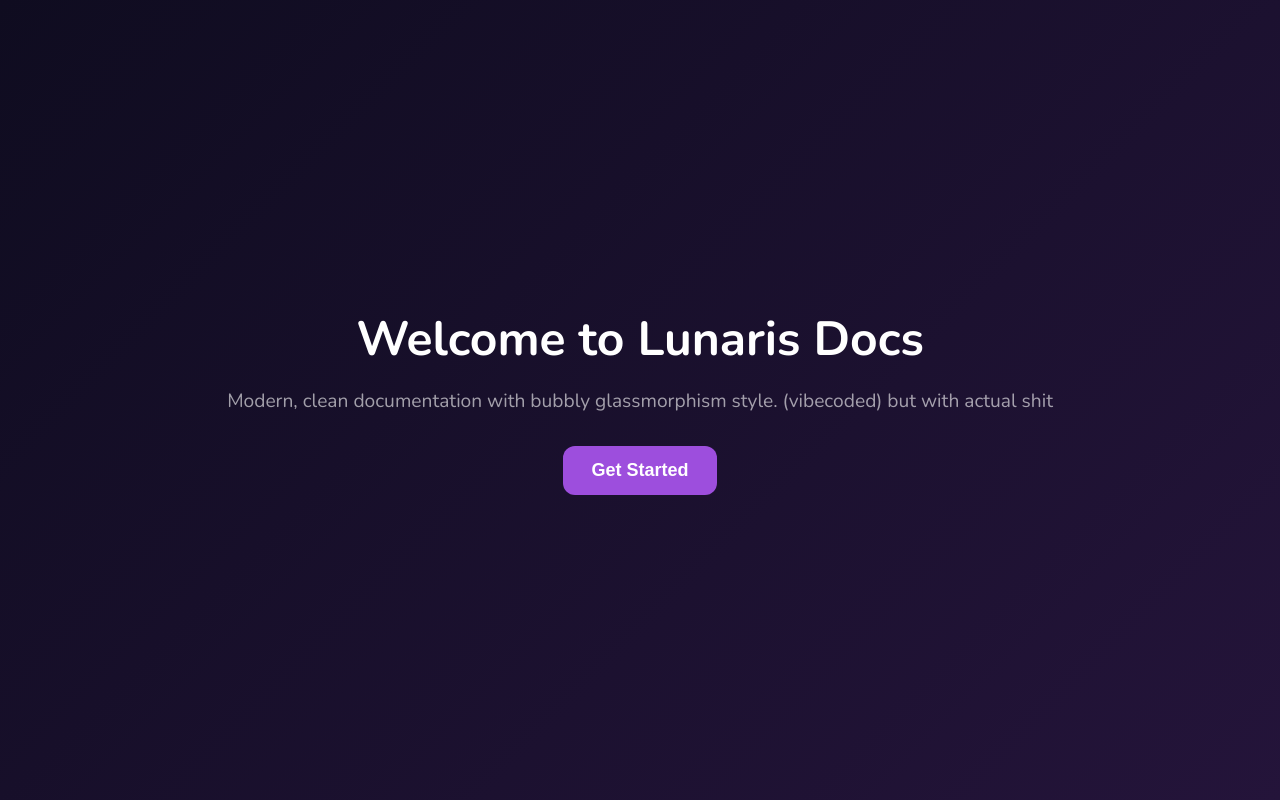
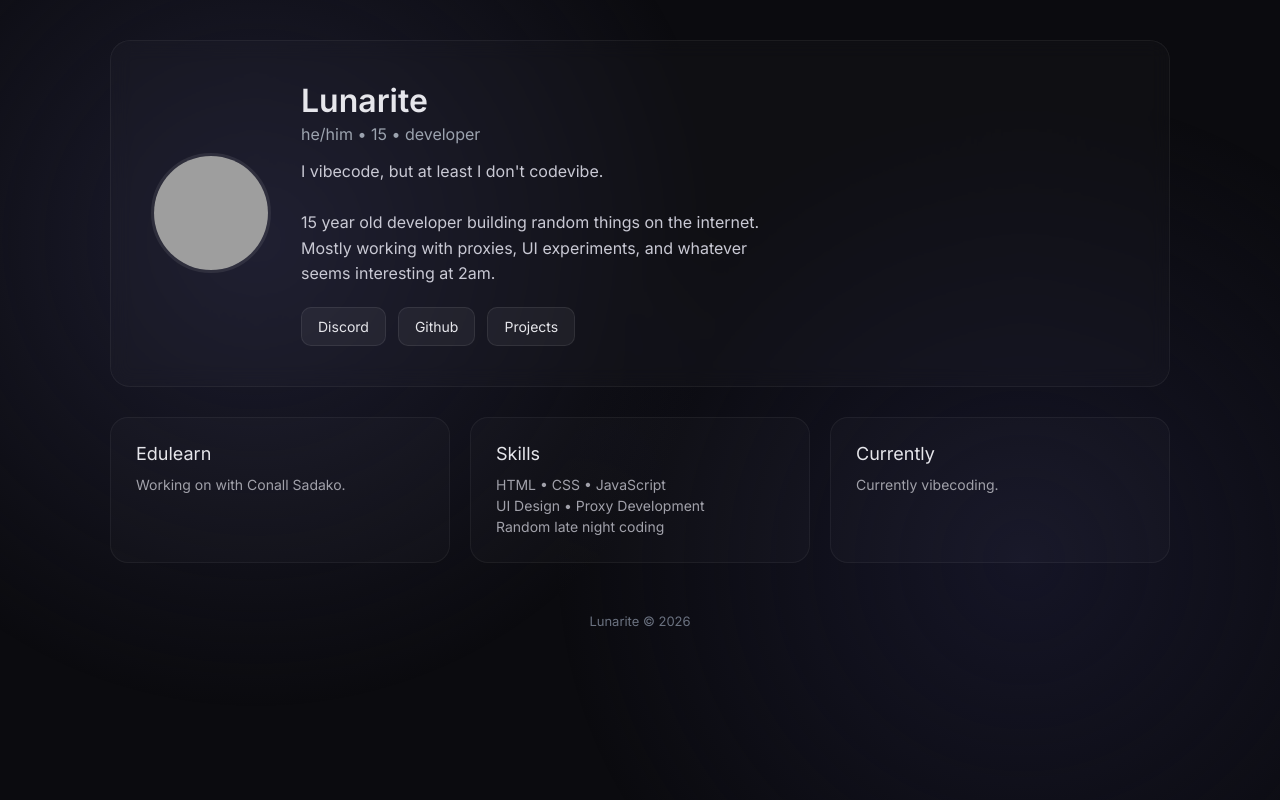
Before and after one commit to Lunaris-cool/Lunaris-cool.github.io, a plain HTML site: page index.html in a window 1280 px wide. Drawn offline with nearby package versions, Linux system fonts and the light colour scheme; grey boxes are pictures that could not be loaded.

Commit message:
Update index.html

```diff
--- a/index.html
+++ b/index.html
@@ -1,73 +1,249 @@
 <!DOCTYPE html>
 <html lang="en">
+
 <head>
 	<meta charset="UTF-8">
 	<meta name="viewport" content="width=device-width, initial-scale=1.0">
-<title>Lunaris Docs - Welcome</title>
-  <!-- Favicon -->
-<link rel="icon" href="favicon.ico" type="image/favicon">
+	<title>Lunarite</title>
 
-<link href="https://fonts.googleapis.com/css2?family=Nunito:wght@400;500;600;700;800;900&display=swap" rel="stylesheet">
-<script src="https://unpkg.com/lucide@latest"></script>
+	<link href="https://fonts.googleapis.com/css2?family=Inter:wght@300;400;500;600&display=swap" rel="stylesheet">
 
 	<style>
-:root {
-  --bg-gradient-1: #0f0c20;
-  --bg-gradient-2: #24143a;
-  --primary: #9d4edd;
-  --primary-hover: #b062eb;
-  --bubble-glass: rgba(255,255,255,0.06);
-  --bubble-border: rgba(255,255,255,0.12);
-  --text-main: #ffffff;
-  --text-muted: rgba(255,255,255,0.6);
-  --bounce: cubic-bezier(0.175,0.885,0.32,1.4);
-  --smooth: cubic-bezier(0.4,0,0.2,1);
+		* {
+			margin: 0;
+			padding: 0;
+			box-sizing: border-box;
+			font-family: 'Inter', sans-serif;
 		}
 
-* {margin:0; padding:0; box-sizing:border-box;}
 		body {
-  font-family: 'Nunito', sans-serif;
-  background: linear-gradient(135deg,var(--bg-gradient-1),var(--bg-gradient-2));
-  color: var(--text-main);
-  display:flex;
-  flex-direction:column;
-  justify-content:center;
-  align-items:center;
-  min-height:100vh;
-  text-align:center;
-  transition: opacity 0.5s ease;
+			background: #0b0b0f;
+			color: #e6e6eb;
+			overflow-x: hidden;
 		}
 
-h1 {font-size:3rem; margin-bottom:1rem;}
-p {font-size:1.2rem; margin-bottom:2rem; color:var(--text-muted);}
+		/* Background Glow */
+		.bg {
+			position: fixed;
+			top: 0;
+			left: 0;
+			width: 100%;
+			height: 100%;
+			background: radial-gradient(circle at 20% 30%, #1c1c2e, transparent 40%),
+				radial-gradient(circle at 80% 70%, #151526, transparent 40%);
+			z-index: -1;
+		}
 
-#getStartedBtn {
-  padding: 14px 28px;
+		.container {
+			max-width: 1100px;
+			margin: auto;
+			padding: 40px 20px;
+		}
+
+		/* Header */
+		.header {
+			display: flex;
+			align-items: center;
+			gap: 30px;
+			padding: 40px;
+			background: rgba(255, 255, 255, 0.02);
+			border: 1px solid rgba(255, 255, 255, 0.05);
+			border-radius: 20px;
+			backdrop-filter: blur(10px);
+			flex-wrap: wrap;
+		}
+
+		.pfp {
+			width: 120px;
+			height: 120px;
+			border-radius: 50%;
+			object-fit: cover;
+			border: 3px solid rgba(255, 255, 255, 0.08);
+		}
+
+		.name {
+			font-size: 32px;
+			font-weight: 600;
+		}
+
+		.tag {
+			color: #9ca3af;
+			margin-top: 4px;
+		}
+
+		.desc {
+			margin-top: 15px;
+			line-height: 1.6;
+			color: #c9c9d4;
+		}
+
+		/* Cards */
+		.grid {
+			margin-top: 30px;
+			display: grid;
+			grid-template-columns: repeat(auto-fit, minmax(250px, 1fr));
+			gap: 20px;
+		}
+
+		.card {
+			padding: 25px;
+			border-radius: 18px;
+			background: rgba(255, 255, 255, 0.02);
+			border: 1px solid rgba(255, 255, 255, 0.05);
+			transition: 0.25s ease;
+			cursor: pointer;
+		}
+
+		.card:hover {
+			transform: translateY(-5px);
+			border-color: rgba(255, 255, 255, 0.12);
+		}
+
+		.card-title {
 			font-size: 18px;
-  font-weight: 600;
-  color: var(--text-main);
-  background: var(--primary);
-  border: none;
-  border-radius: 12px;
+			margin-bottom: 10px;
+		}
+
+		.card-desc {
+			color: #a1a1aa;
+			font-size: 14px;
+			line-height: 1.5;
+		}
+
+		/* Buttons */
+		.buttons {
+			margin-top: 20px;
+			display: flex;
+			gap: 12px;
+			flex-wrap: wrap;
+		}
+
+		.btn {
+			padding: 10px 16px;
+			border-radius: 10px;
+			background: rgba(255, 255, 255, 0.05);
+			border: 1px solid rgba(255, 255, 255, 0.08);
 			cursor: pointer;
-  transition: all 0.3s var(--smooth);
+			transition: .2s;
+			font-size: 14px;
 		}
-#getStartedBtn:hover {background: var(--primary-hover);}
+
+		.btn:hover {
+			background: rgba(255, 255, 255, 0.09);
+		}
+
+		.footer {
+			margin-top: 50px;
+			text-align: center;
+			color: #6b7280;
+			font-size: 13px;
+		}
+
+		.fade {
+			opacity: 0;
+			transform: translateY(20px);
+		}
+
+		.fade.show {
+			opacity: 1;
+			transform: translateY(0);
+			transition: 0.7s ease;
+		}
 	</style>
 </head>
 
 <body>
-  <h1>Welcome to Lunaris Docs</h1>
-  <p>Modern, clean documentation with bubbly glassmorphism style. (vibecoded) but with actual shit</p>
-  <button id="getStartedBtn">Get Started</button>
+
+	<div class="bg"></div>
+
+	<div class="container">
+
+		<div class="header fade">
+
+			<img class="pfp" src="https://wallpapers.com/images/hd/anime-girls-pfp-white-hair-h0s8q01mhy9pdep7.jpg">
+
+			<div>
+				<div class="name">Lunarite</div>
+				<div class="tag">he/him • 15 • developer</div>
+
+				<div class="desc">
+					I vibecode, but at least I don't codevibe.<br><br>
+15 year old developer building random things on the internet.<br>
+Mostly working with proxies, UI experiments, and whatever<br>
+seems interesting at 2am.
+				</div>
+
+					<div class="buttons">
+						<div class="btn" onclick="copyDiscord()">Discord</div>
+						<div class="btn" onclick="openGithub()">Github</div>
+						<div class="btn" onclick="scrollProjects()">Projects</div>
+					</div>
+				</div>
+			</div>
+
+			<div class="grid">
+
+				<div class="card fade" onclick="window.open('https://besteducationschool.global.ssl.fastly.net', '_blank')">
+					<div class="card-title">Edulearn</div>
+					<div class="card-desc">
+						Working on with Conall Sadako.
+					</div>
+				</div>
+
+				<div class="card fade">
+					<div class="card-title">Skills</div>
+					<div class="card-desc">
+						HTML • CSS • JavaScript<br>
+UI Design • Proxy Development<br>
+Random late night coding
+				</div>
+					</div>
+
+					<div class="card fade">
+						<div class="card-title">Currently</div>
+						<div class="card-desc">
+							Currently vibecoding.
+						</div>
+					</div>
+
+				</div>
+
+				<div class="footer fade">
+					Lunarite © 2026
+				</div>
+
+			</div>
 
 			<script>
-    document.getElementById('getStartedBtn').addEventListener('click', () => {
-      document.body.style.opacity = '0';
-      setTimeout(() => {
-        window.location.href = 'docs.html';
-      }, 500);
+				function copyDiscord() {
+			navigator.clipboard.writeText(".lunarite");
+			alert("Discord copied");
+		}
+
+		function openGithub() {
+			window.open("https://github.com/vibec3der", "_blank");
+		}
+
+		function scrollProjects() {
+			window.scrollTo({
+				top: document.body.scrollHeight,
+				behavior: "smooth"
+			});
+		}
+
+		const observer = new IntersectionObserver(entries => {
+			entries.forEach(entry => {
+				if (entry.isIntersecting) {
+					entry.target.classList.add("show");
+				}
+			});
+		});
+
+		document.querySelectorAll(".fade").forEach(el => {
+			observer.observe(el);
 		});
 			</script>
+
 </body>
+
 </html>
```
Lines whose indentation alone changed are shown as unchanged.
